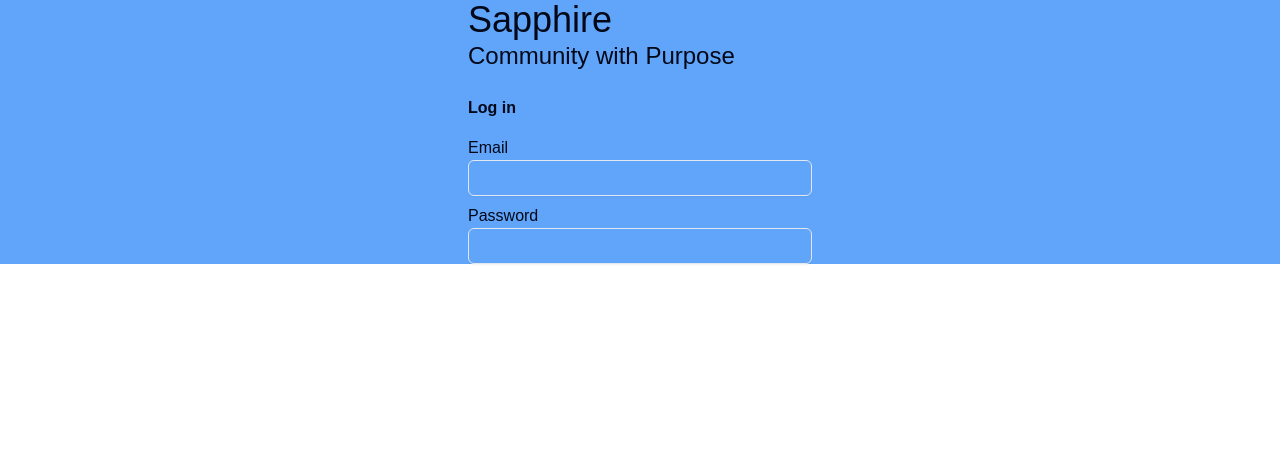
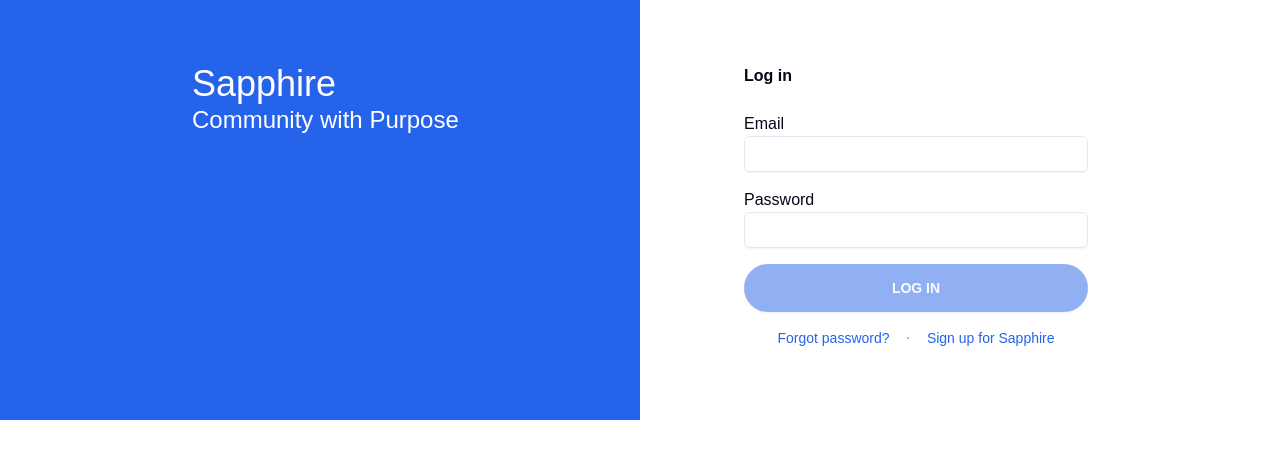
Before and after one commit to mochaeng/sapphire-frontend, a React (Vite) app: page / in a window 1280 px wide. Shown: the top 458 px of the page. Built offline with nearby package versions, Linux system fonts and the light colour scheme.

Commit message:
feat: starting auth page

```diff
--- a/src/App.tsx
+++ b/src/App.tsx
@@ -1,6 +1,5 @@
 import "./App.css";
 import AuthPanel from "./components/auth/AuthPanel";
-import Header from "./components/header";
 
 function App() {
   return (
--- /dev/null
+++ b/src/components/auth/AuthFormButton.tsx
@@ -0,0 +1,19 @@
+import { Button } from "../ui/button";
+
+function AuthFormButton({
+  children,
+  ...props
+}: {
+  children: React.ReactNode;
+} & React.ButtonHTMLAttributes<HTMLButtonElement>) {
+  return (
+    <Button
+      {...props}
+      className="rounded-full p-6 font-semibold hover:bg-blue-800"
+    >
+      {children}
+    </Button>
+  );
+}
+
+export default AuthFormButton;
--- a/src/components/auth/AuthPanel.tsx
+++ b/src/components/auth/AuthPanel.tsx
@@ -1,33 +1,117 @@
-import { Input } from "../ui/input";
+import { cn } from "@/lib/utils";
+import SigninForm from "./SigninForm";
+import SignupForm from "./SignupForm";
+import { Button } from "../ui/button";
+import { useState } from "react";
+import useInputForm from "../hooks/useInput";
+import {
+  isValidEmail,
+  isValidName,
+  isValidPassword,
+  isValidUsername,
+} from "@/lib/authValidation";
 
 function AuthPanel() {
+  const [isLogin, setIsLogin] = useState(true);
+  const emailInput = useInputForm("", isValidEmail);
+  const passwordInput = useInputForm("", isValidPassword);
+  const nameInput = useInputForm("", isValidName);
+  const usernameInput = useInputForm("", isValidUsername);
+
+  let title = "Log in";
+  if (!isLogin) {
+    title = "Create your account";
+  }
+
+  const handleOpenSignup = () => {
+    setIsLogin(false);
+  };
+
+  const handleOpenLogin = () => {
+    setIsLogin(true);
+  };
+
   return (
-    <div className="flex w-full items-center justify-center bg-blue-400">
-      <div className="grid w-full max-w-[1080px] grid-cols-1 gap-6">
+    <div className="lg-1:pb-16 lg-1:pt-16 relative flex w-full items-center justify-center pt-5">
+      <div className="lg-1:grid-cols-2 grid w-full max-w-[1080px] grid-cols-1 gap-6">
+        <HalfColorScreen className="lg-1:block hidden bg-primary" />
         <section className="flex justify-center">
-          <div className="max-w-authForm w-full">
+          <div className="max-w-authForm lg-1:text-white w-full">
             <p className="text-4xl">Sapphire</p>
             <p className="text-2xl">Community with Purpose</p>
           </div>
         </section>
-        <section className="flex justify-center">
+        <section className="flex flex-col items-center justify-center gap-2">
           <div className="max-w-authForm w-full">
-            <p className="mb-4 font-semibold">Log in</p>
-            <form className="flex flex-col gap-2">
-              <div>
-                <label htmlFor="email">Email</label>
-                <Input name="email" type="email" />
-              </div>
-              <div>
-                <label htmlFor="password">Password</label>
-                <Input name="password" type="password" />
-              </div>
-            </form>
+            <p className="mb-4 font-semibold">{title}</p>
           </div>
+          {isLogin ? (
+            <SigninForm
+              emailInput={emailInput}
+              passwordInput={passwordInput}
+              className="max-w-authForm"
+            />
+          ) : (
+            <SignupForm
+              nameInput={nameInput}
+              usernameInput={usernameInput}
+              emailInput={emailInput}
+              passwordInput={passwordInput}
+              className="max-w-authForm"
+            />
+          )}
+          <AuxPanel
+            onOpenLogin={handleOpenLogin}
+            onOpenSignup={handleOpenSignup}
+            isLogin={isLogin}
+          />
         </section>
       </div>
     </div>
   );
 }
 
+function AuxPanel({
+  isLogin,
+  onOpenSignup,
+  onOpenLogin,
+}: {
+  isLogin: boolean;
+  onOpenSignup: () => void;
+  onOpenLogin: () => void;
+}) {
+  const loginHelpers = (
+    <div>
+      <Button variant={"link"}>Forgot password?</Button>
+      <span className="w-4 text-secondaryOnly">&#xb7;</span>
+      <Button onClick={onOpenSignup} variant={"link"}>
+        Sign up for Sapphire
+      </Button>
+    </div>
+  );
+
+  const signUpHelpers = (
+    <div className="flex items-center justify-center">
+      <p>Already have an account?</p>
+      <Button onClick={onOpenLogin} variant={"link"}>
+        Log in
+      </Button>
+    </div>
+  );
+
+  return <div>{isLogin ? loginHelpers : signUpHelpers}</div>;
+}
+
+function HalfColorScreen({
+  className,
+  ...props
+}: React.HTMLAttributes<HTMLDivElement>) {
+  return (
+    <div
+      {...props}
+      className={cn("absolute bottom-0 left-0 top-0 z-[-1] w-1/2", className)}
+    ></div>
+  );
+}
+
 export default AuthPanel;
--- /dev/null
+++ b/src/components/auth/ErrorField.tsx
@@ -0,0 +1,14 @@
+function ErrorField({
+  hasError,
+  error: error,
+}: {
+  hasError: boolean;
+  error: string;
+}) {
+  if (hasError) {
+    return <p className="text-sm text-red-500">{error}</p>;
+  }
+  return null;
+}
+
+export default ErrorField;
--- /dev/null
+++ b/src/components/auth/SigninForm.tsx
@@ -0,0 +1,57 @@
+import { cn } from "@/lib/utils";
+import { Input } from "../ui/input";
+import AuthFormButton from "./AuthFormButton";
+import { InputForm } from "../hooks/useInput";
+import ErrorField from "./ErrorField";
+
+function SigninForm({
+  emailInput,
+  passwordInput,
+  className,
+  ...props
+}: {
+  emailInput: InputForm;
+  passwordInput: InputForm;
+} & React.HtmlHTMLAttributes<HTMLFormElement>) {
+  const isButtonDisable =
+    emailInput.value.trim().length === 0 ||
+    passwordInput.value.trim().length === 0;
+
+  return (
+    <form {...props} className={cn("flex w-full flex-col gap-4", className)}>
+      <div>
+        <label htmlFor="email">Email</label>
+        <Input
+          id="email"
+          name="email"
+          type="email"
+          value={emailInput.value}
+          onChange={emailInput.handleChange}
+          onBlur={emailInput.handleBlur}
+        />
+        <ErrorField
+          hasError={emailInput.hasError}
+          error={emailInput.errorMessage}
+        />
+      </div>
+      <div>
+        <label htmlFor="password">Password</label>
+        <Input
+          id="password"
+          name="password"
+          type="password"
+          value={passwordInput.value}
+          onChange={passwordInput.handleChange}
+          onBlur={passwordInput.handleBlur}
+        />
+        <ErrorField
+          hasError={passwordInput.hasError}
+          error={passwordInput.errorMessage}
+        />
+      </div>
+      <AuthFormButton disabled={isButtonDisable}>LOG IN</AuthFormButton>
+    </form>
+  );
+}
+
+export default SigninForm;
--- a/src/components/auth/SignupForm.tsx
+++ b/src/components/auth/SignupForm.tsx
@@ -1,5 +1,113 @@
-function SignupForm() {
-  return <div></div>;
+import { cn } from "@/lib/utils";
+import { Input } from "../ui/input";
+import AuthFormButton from "./AuthFormButton";
+import ErrorField from "./ErrorField";
+import { InputForm } from "../hooks/useInput";
+
+function SignupForm({
+  emailInput,
+  passwordInput,
+  nameInput,
+  usernameInput,
+  className,
+  ...props
+}: {
+  emailInput: InputForm;
+  passwordInput: InputForm;
+  nameInput: InputForm;
+  usernameInput: InputForm;
+} & React.HTMLAttributes<HTMLFormElement>) {
+  const isButtonDisable =
+    nameInput.value.trim().length === 0 ||
+    usernameInput.value.trim().length === 0 ||
+    emailInput.value.trim().length === 0 ||
+    passwordInput.value.trim().length === 0;
+
+  const handleSubmit = (e: React.FormEvent<HTMLFormElement>) => {
+    e.preventDefault();
+
+    if (
+      !nameInput.isValid() ||
+      !usernameInput.isValid() ||
+      !emailInput.isValid() ||
+      !passwordInput.isValid()
+    ) {
+      return;
+    }
+
+    // console.log("hre");
+    // console.log(emailInput.errorMessage);
+    // nameInput.setErrorMessage("PLEASE ENTER VALID NAME");
+    // emailInput.setErrorMessage("email already taken");
+  };
+
+  return (
+    <form
+      onSubmit={handleSubmit}
+      {...props}
+      className={cn("flex w-full flex-col gap-6", className)}
+    >
+      <div>
+        <label htmlFor="name">Name</label>
+        <Input
+          id="name"
+          name="name"
+          value={nameInput.value}
+          onChange={nameInput.handleChange}
+          onBlur={nameInput.handleBlur}
+        />
+        <ErrorField
+          hasError={nameInput.hasError}
+          error={nameInput.errorMessage}
+        />
+      </div>
+      <div>
+        <label htmlFor="username">Username</label>
+        <Input
+          id="username"
+          name="username"
+          value={usernameInput.value}
+          onChange={usernameInput.handleChange}
+          onBlur={usernameInput.handleBlur}
+        />
+        <ErrorField
+          hasError={usernameInput.hasError}
+          error={usernameInput.errorMessage}
+        />
+      </div>
+      <div>
+        <label htmlFor="email">Email</label>
+        <Input
+          id="email"
+          name="email"
+          type="email"
+          value={emailInput.value}
+          onChange={emailInput.handleChange}
+          onBlur={emailInput.handleBlur}
+        />
+        <ErrorField
+          hasError={emailInput.hasError}
+          error={emailInput.errorMessage}
+        />
+      </div>
+      <div>
+        <label htmlFor="password">Password</label>
+        <Input
+          id="password"
+          name="password"
+          type="password"
+          value={passwordInput.value}
+          onChange={passwordInput.handleChange}
+          onBlur={passwordInput.handleBlur}
+        />
+        <ErrorField
+          hasError={passwordInput.hasError}
+          error={passwordInput.errorMessage}
+        />
+      </div>
+      <AuthFormButton disabled={isButtonDisable}>SIGN UP</AuthFormButton>
+    </form>
+  );
 }
 
 export default SignupForm;
--- /dev/null
+++ b/src/components/hooks/useInput.ts
@@ -0,0 +1,50 @@
+import { useEffect, useState } from "react";
+
+export type InputForm = {
+  value: string;
+  handleChange: (e: React.ChangeEvent<HTMLInputElement>) => void;
+  handleBlur: () => void;
+  hasError: boolean;
+  errorMessage: string;
+  setErrorMessage: (value: React.SetStateAction<string>) => void;
+  isValid: () => boolean;
+};
+
+export default function useInputForm(
+  defaultValue: string,
+  validationFn: (value: string) => string,
+): InputForm {
+  const [value, setValue] = useState(defaultValue);
+  const [didEdit, setDidEdit] = useState(false);
+  const [errorMessage, setErrorMessage] = useState("");
+
+  useEffect(() => {
+    setErrorMessage(validationFn(value));
+  }, [value, validationFn]);
+
+  function isValid() {
+    const result = validationFn(value);
+    setErrorMessage(result);
+    return result === "";
+  }
+
+  function handleChange(e: React.ChangeEvent<HTMLInputElement>) {
+    const value = e.target.value;
+    setValue(value);
+    setDidEdit(false);
+  }
+
+  function handleBlur() {
+    setDidEdit(true);
+  }
+
+  return {
+    value,
+    handleChange,
+    handleBlur,
+    hasError: didEdit && errorMessage != "",
+    errorMessage,
+    setErrorMessage,
+    isValid: isValid,
+  };
+}
--- /dev/null
+++ b/src/lib/authValidation.ts
@@ -0,0 +1,44 @@
+const emailRegex =
+  /^(([^<>()[\]\\.,;:\s@"]+(\.[^<>()[\]\\.,;:\s@"]+)*)|(".+"))@((\[[0-9]{1,3}\.[0-9]{1,3}\.[0-9]{1,3}\.[0-9]{1,3}\])|(([a-zA-Z\-0-9]+\.)+[a-zA-Z]{2,}))$/;
+
+export function isValidEmail(email: string) {
+  const isValid = emailRegex.test(email.toLowerCase());
+  return isValid ? "" : "Please enter a valid email";
+}
+
+export function isValidPassword(password: string) {
+  const value = password.trim();
+  if (value.length < 4) {
+    return "Password should have at least 4 chars";
+  }
+  if (value.length > 72) {
+    return "Password should have less than 72 chars";
+  }
+  return "";
+}
+
+export function isValidName(name: string) {
+  const value = name.trim();
+  if (value.length < 2) {
+    return "Name should have at least 2 letters";
+  }
+  if (value.length > 30) {
+    return "Name should have less than 30 letters";
+  }
+  return "";
+}
+
+export function isValidUsername(username: string) {
+  const value = username.trim();
+  if (value.length < 3) {
+    return "Username should have at least 3 chars";
+  }
+  if (value.length > 30) {
+    return "Username should have less than 3 chars";
+  }
+  const firstChar = Number(value[0]);
+  if (!isNaN(firstChar)) {
+    return "First char should be a letter";
+  }
+  return "";
+}
```
Also changed, not shown: src/components/ui/button.tsx (+13 -13 lines).
